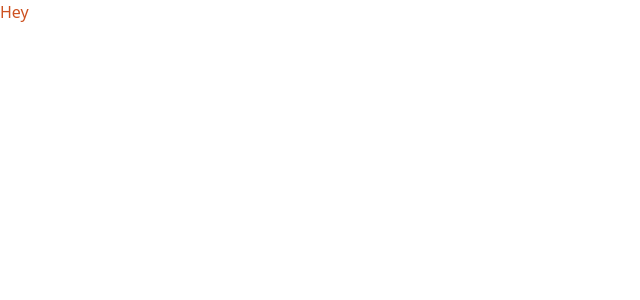
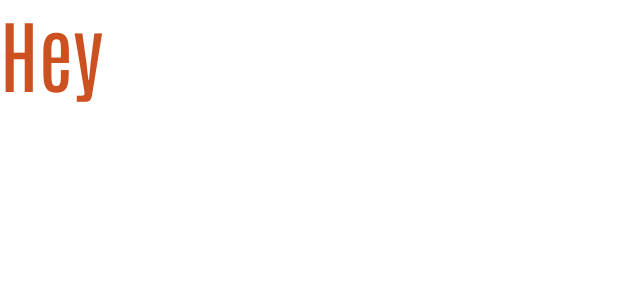
Before and after one commit to leonpahole/planets-fact-site-web, a Next.js app: page / in a window 1280 px wide. Shown: the top 300 px of the page, without its empty margins (0-640 px from the left). Built offline with nearby package versions, Linux system fonts and the light colour scheme.

Commit message:
Add font size declarations

```diff
--- /dev/null
+++ b/src/fonts.ts
@@ -0,0 +1,13 @@
+import { Antonio, League_Spartan } from "next/font/google";
+
+export const antonio = Antonio({
+  subsets: ["latin"],
+  variable: "--font-antonio",
+  display: "swap",
+});
+
+export const leagueSpartan = League_Spartan({
+  subsets: ["latin"],
+  variable: "--font-league-spartan",
+  display: "swap",
+});
--- a/src/pages/_document.tsx
+++ b/src/pages/_document.tsx
@@ -1,10 +1,13 @@
+import { antonio, leagueSpartan } from "@/fonts";
 import { Html, Head, Main, NextScript } from "next/document";
 
 export default function Document() {
   return (
     <Html lang="en">
       <Head />
-      <body>
+      <body
+        className={`font-sans ${antonio.variable} ${leagueSpartan.variable}`}
+      >
         <Main />
         <NextScript />
       </body>
--- a/src/pages/index.tsx
+++ b/src/pages/index.tsx
@@ -10,7 +10,7 @@ export default function Home() {
         <link rel="icon" href="/images/favicon.ico" />
       </Head>
       <main>
-        <h1 className="text-orange-100">Hey</h1>
+        <h1 className="text-h1 text-orange-100">Hey</h1>
       </main>
     </>
   );
--- a/tailwind.config.js
+++ b/tailwind.config.js
@@ -1,3 +1,5 @@
+const { fontFamily } = require("tailwindcss/defaultTheme");
+
 const pxToRem = (px) => {
   return `${px / 16}rem`;
 };
@@ -7,6 +9,33 @@ module.exports = {
   content: ["./src/**/*.{js,ts,jsx,tsx}"],
   theme: {
     extend: {
+      fontFamily: {
+        sans: ["var(--font-antonio)", ...fontFamily.sans],
+      },
+      fontSize: {
+        h1: [pxToRem(80), pxToRem(104)],
+        h2: [
+          pxToRem(40),
+          { lineHeight: pxToRem(52), letterSpacing: pxToRem(-1.5) },
+        ],
+        h3: [
+          pxToRem(12),
+          {
+            lineHeight: pxToRem(25),
+            letterSpacing: pxToRem(2.57),
+            fontWeight: 700,
+          },
+        ],
+        h4: [
+          pxToRem(11),
+          {
+            lineHeight: pxToRem(25),
+            letterSpacing: pxToRem(1),
+            fontWeight: 700,
+          },
+        ],
+        body: [pxToRem(14), pxToRem(25)],
+      },
       colors: {
         gray: {
           700: "#070724",
```
